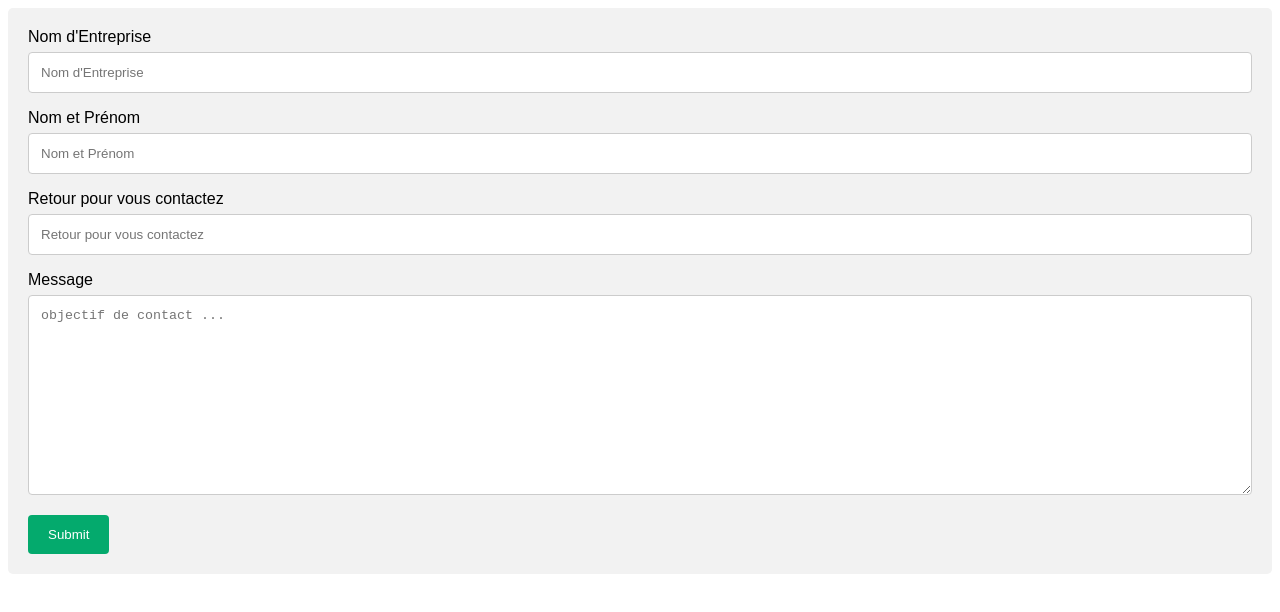
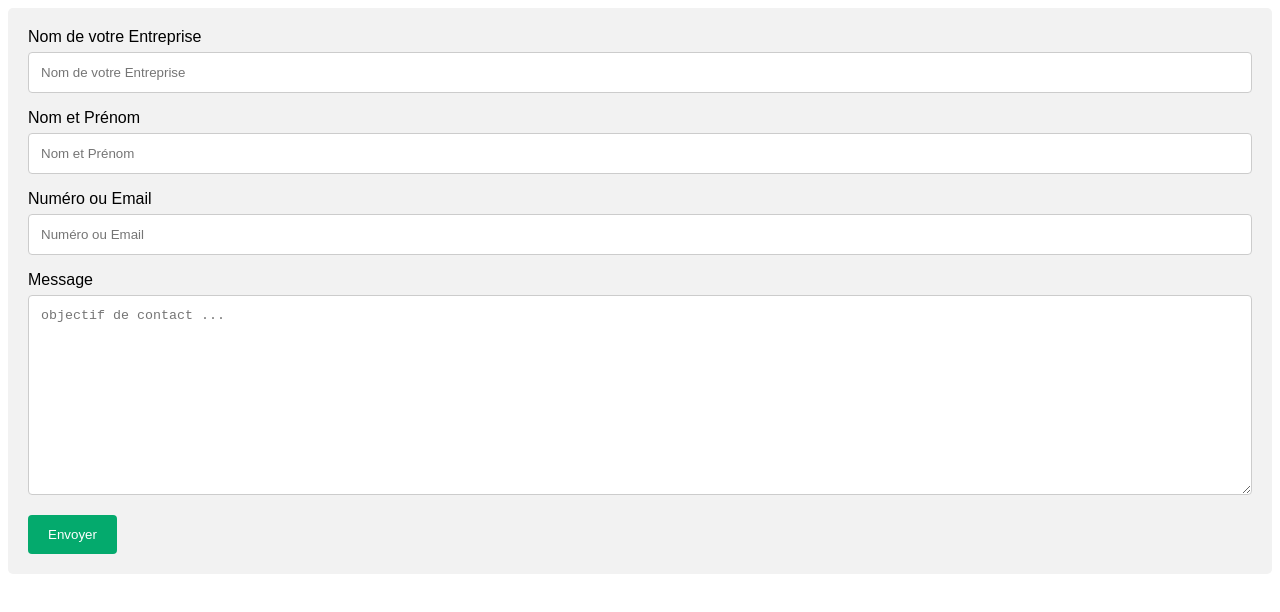
Before and after one commit to shubladzetengiz/shubladzetengiz.github.io, a plain HTML site: page contact/contact.html in a window 1280 px wide. Drawn offline with Linux system fonts and the light colour scheme.

Commit message:
Update contact.html

```diff
--- a/contact/contact.html
+++ b/contact/contact.html
@@ -10,21 +10,21 @@
 
 <div class="container">
   <form action="https://docs.google.com/forms/u/1/d/e/1FAIpQLSdVEACejUSoNXdL_gJjeOfeDtOi2WKthgTdof3w0aiNaCbeFw/formResponse" target="_self" method="POST">
-    <label for="lname">Nom d'Entreprise</label>
-    <input required type="text" name="entry.851081299" placeholder="Nom d'Entreprise">
+    <label for="lname">Nom de votre Entreprise</label>
+    <input required type="text" name="entry.851081299" placeholder="Nom de votre Entreprise">
 
     <label for="fname">Nom et Prénom</label>
     <input required type="text" name="entry.912770092" placeholder="Nom et Prénom">
 
-    <label for="lname">Retour pour vous contactez</label>
-    <input required type="text" name="entry.1499118227" placeholder="Retour pour vous contactez">
+    <label for="lname">Numéro ou Email</label>
+    <input required type="text" name="entry.1499118227" placeholder="Numéro ou Email">
 
 
 
     <label for="subject">Message</label>
     <textarea required name="entry.1364562811" placeholder="objectif de contact ... " style="height:200px"></textarea>
 
-    <input type="submit" value="Submit">
+    <input type="submit" value="Envoyer">
   </form>
 </div>
 
```
